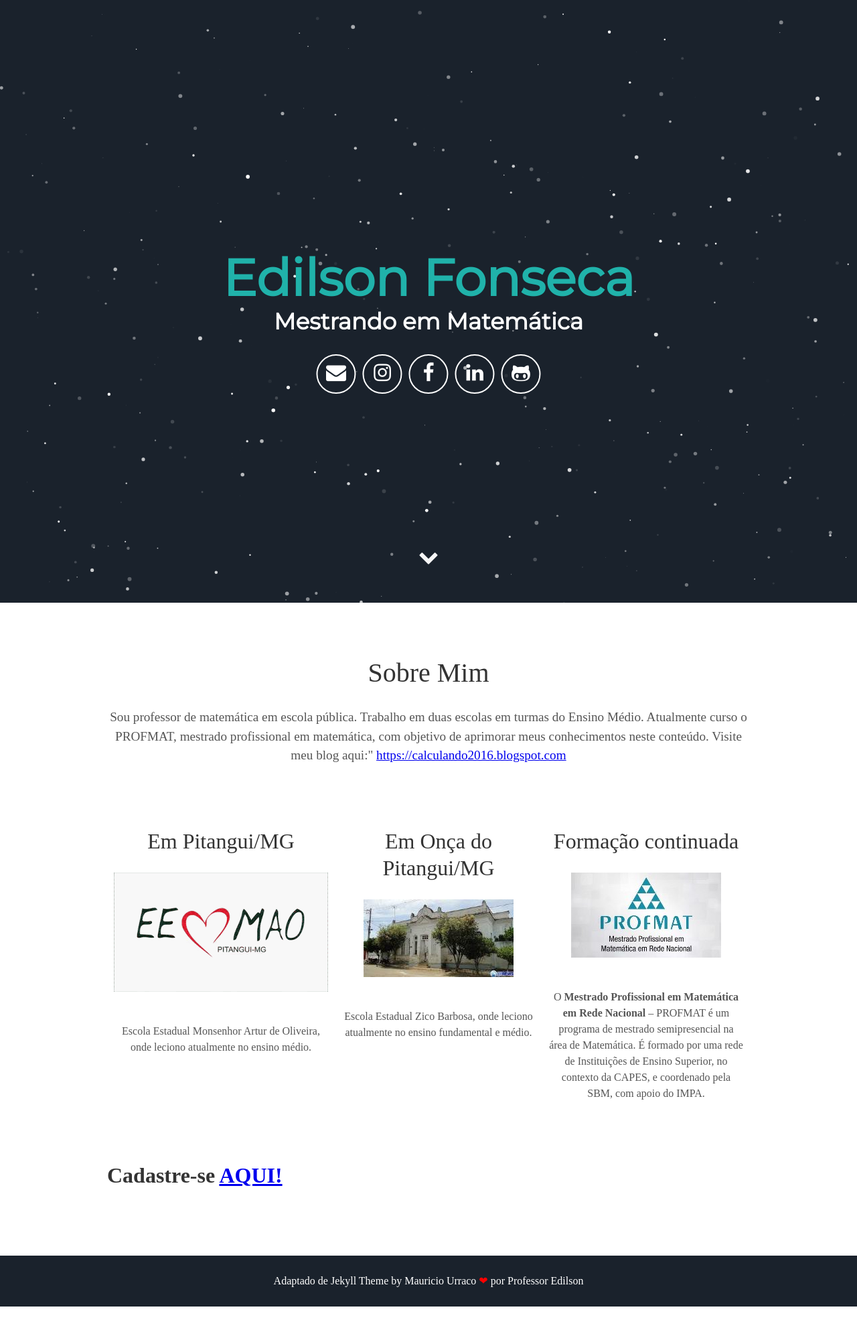
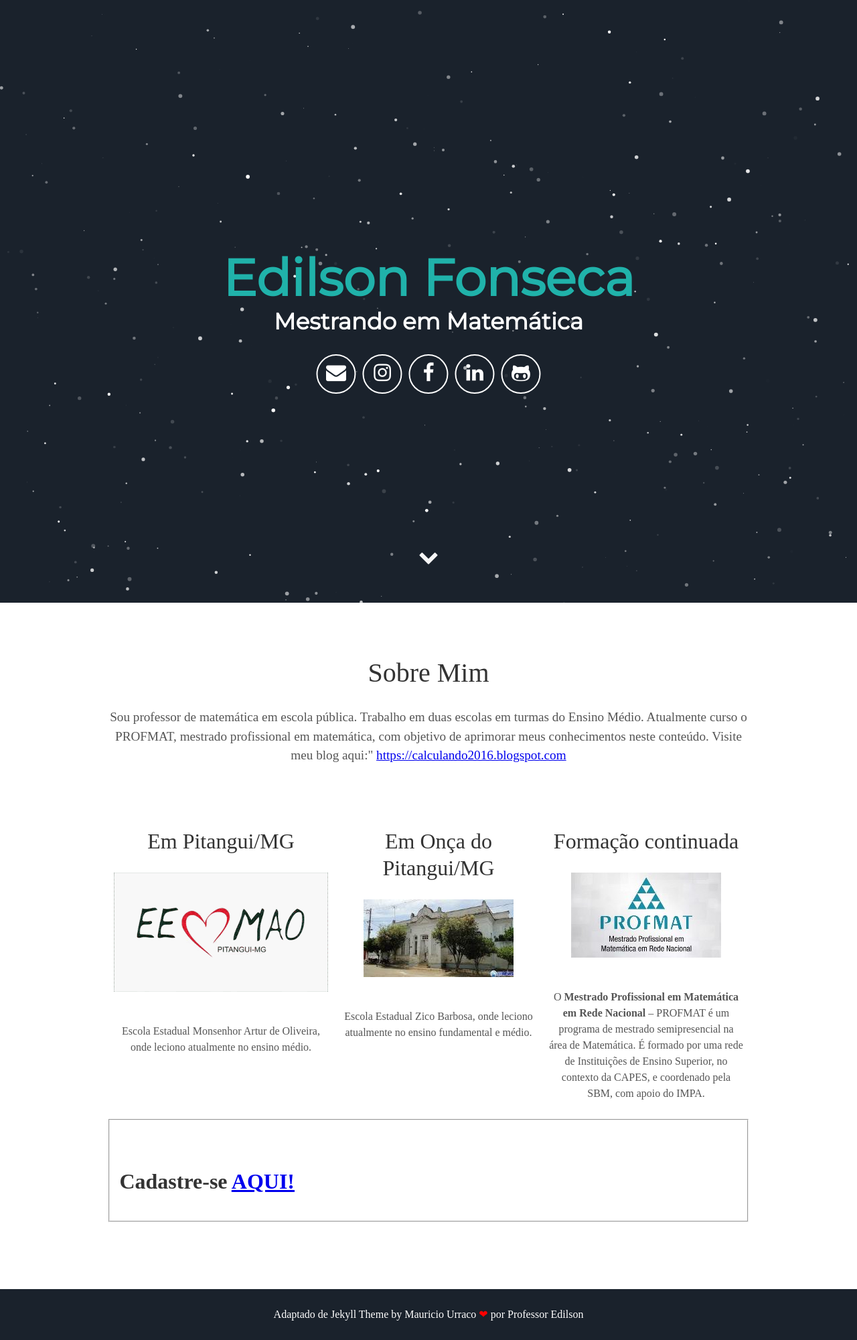
Before and after one commit to edilson-eemao/curriculo2, a Jekyll site: the page built from index.html, in a window 1280 px wide. Shown: the whole page at 67% size. Built offline with Jekyll 4.4.1, drawn with Linux system fonts in a browser that asks for light colours; some web fonts are replaced; before the commit the page ends 1951 px from its top, so only the background shows below that.

Commit message:
modifica link feito no rawgit e insere fieldset no convite para cadastro

```diff
--- a/_includes/about.html
+++ b/_includes/about.html
@@ -26,4 +26,8 @@
     <p>O <b>Mestrado Profissional em Matemática em Rede Nacional</b> – PROFMAT é um programa de mestrado semipresencial na área de Matemática. É formado por uma rede de Instituições de Ensino Superior, no contexto da CAPES, e coordenado pela SBM, com apoio do IMPA.</p>
   </div>
   </div>
-  <div>  <h2>Cadastre-se <a href="https://github.com/edilson-eemao/curriculo2/blob/master/pages/Teste.html" title="Cadastre-se">AQUI!</a></h2></div>
+  <div>
+  <fieldset>
+  <h2>Cadastre-se <a href="https://raw.githack.com/edilson-eemao/curriculo2/master/pages/Teste.html" title="Cadastre-se">AQUI!</a></h2>
+  </fieldset>
+  </div>
```
